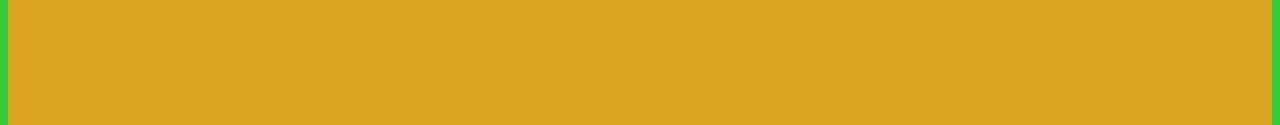
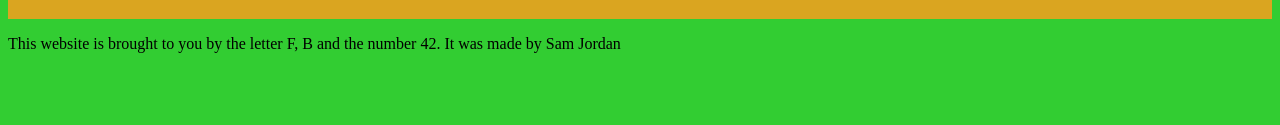
Before and after one commit to Samj203/Coding-Worksheet-4-5, a plain HTML site: page index.html in a window 1280 px wide. Shown: the part 3696-3821 px from the top of the page. After the commit the page ends 3765 px from the top, so only its background shows below. Drawn offline with Linux system fonts and the light colour scheme.

Commit message:
Add footer

```diff
--- a/index.html
+++ b/index.html
@@ -96,5 +96,9 @@
 
 
         </main>
+
+        <footer>
+            <p>This website is brought to you by the letter F, B and the number 42. It was made by Sam Jordan</p>
+        </footer>
 </body>
 </html>
--- a/styles.css
+++ b/styles.css
@@ -134,7 +134,6 @@ iframe {
 
 .section-five {
     background-color: goldenrod;
-    height: 1400px;
 
 }
 
```
